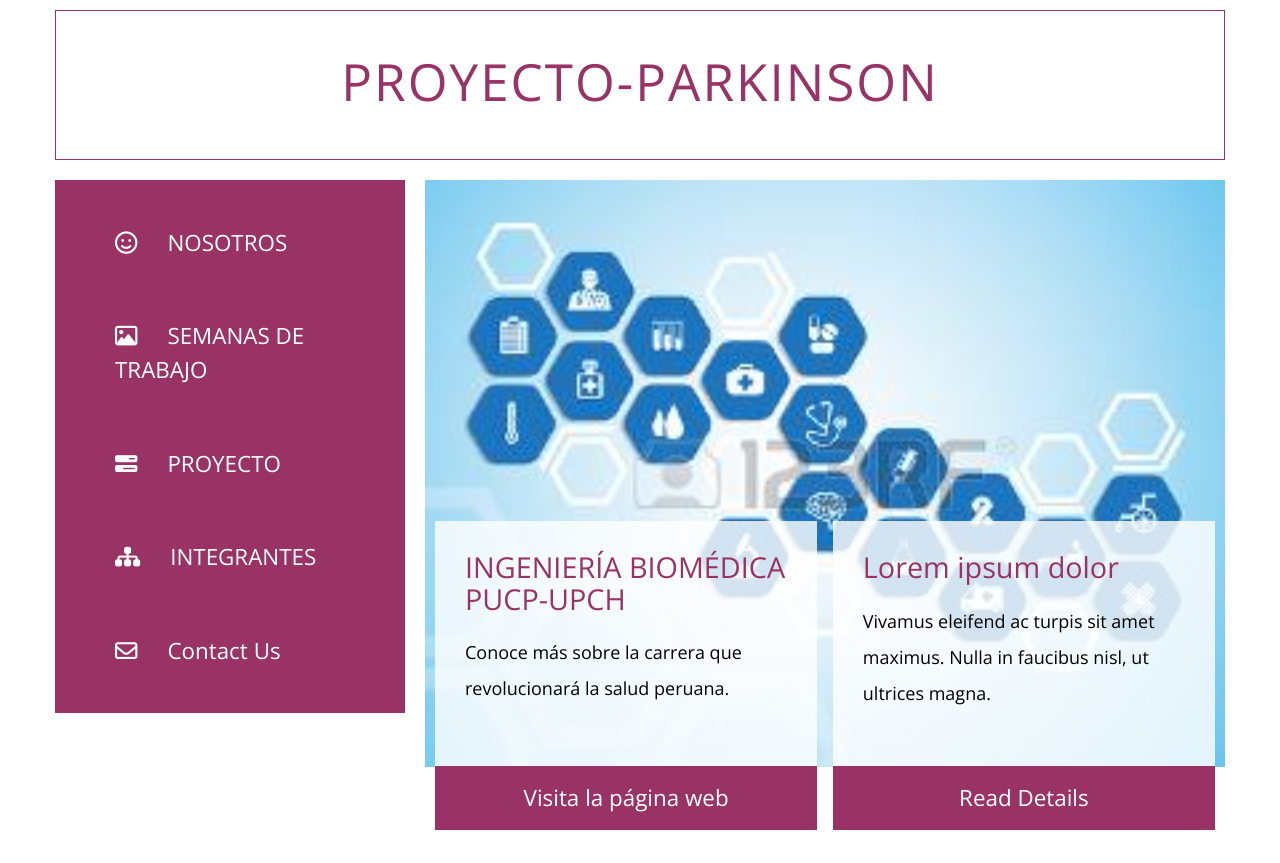
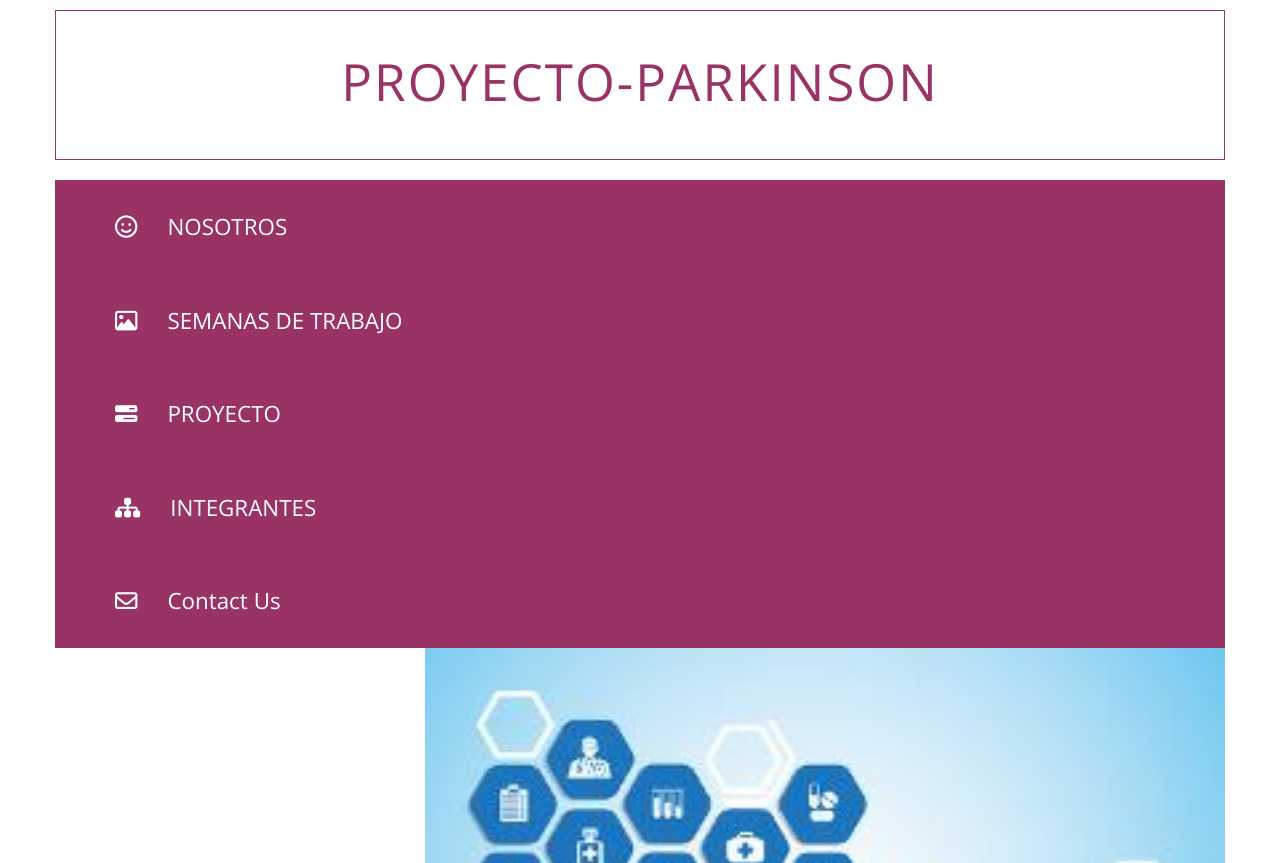
Before and after one commit to vchaconc1/PROYECTO-PARKINSON, a Jekyll site: the page built from index.html, in a window 1280 px wide. Shown: the top 863 px of the page. Built offline with Jekyll 4.4.1, drawn with Linux system fonts in a browser that asks for light colours; nearby versions of some CDN libraries; library files that are not in the unit come from our copies; comment, search, counter and statistics services are not loaded; grey boxes are pictures that could not be loaded.

Commit message:
Update default.html

```diff
--- a/_layouts/default.html
+++ b/_layouts/default.html
@@ -11,7 +11,7 @@
 http://www.templatemo.com/tm-496-pipeline
 -->
     <!-- load stylesheets -->
-    <link rel="stylesheet" href="//fonts.googleapis.com/css?family=Open+Sans:300,400">   <!-- Google web font "Open Sans", https://fonts.google.com/ -->
+    <link rel="stylesheet" href="https://fonts.googleapis.com/css?family=Open+Sans:300,400">   <!-- Google web font "Open Sans", https://fonts.google.com/ -->
     <link rel="stylesheet" href="font-awesome-4.6.3/css/font-awesome.min.css">           <!-- Font Awesome, http://fontawesome.io/ -->
     <link rel="stylesheet" href="css/bootstrap.min.css">                                 <!-- Bootstrap style, http://v4-alpha.getbootstrap.com/ -->
     <link rel="stylesheet" href="css/magnific-popup.css">                                <!-- Magnific pop up style, http://dimsemenov.com/plugins/magnific-popup/ -->
@@ -35,7 +35,7 @@
             </section>
 
             <div class="tm-body">
-                <div class="tm-sidebar">
+                <div class="tm-sidenav">
                     <nav class="tm-main-nav">
                         <ul class="tm-main-nav-ul">
                             <li class="tm-nav-item"><a href="#welcome" class="tm-nav-item-link tm-button">
```
